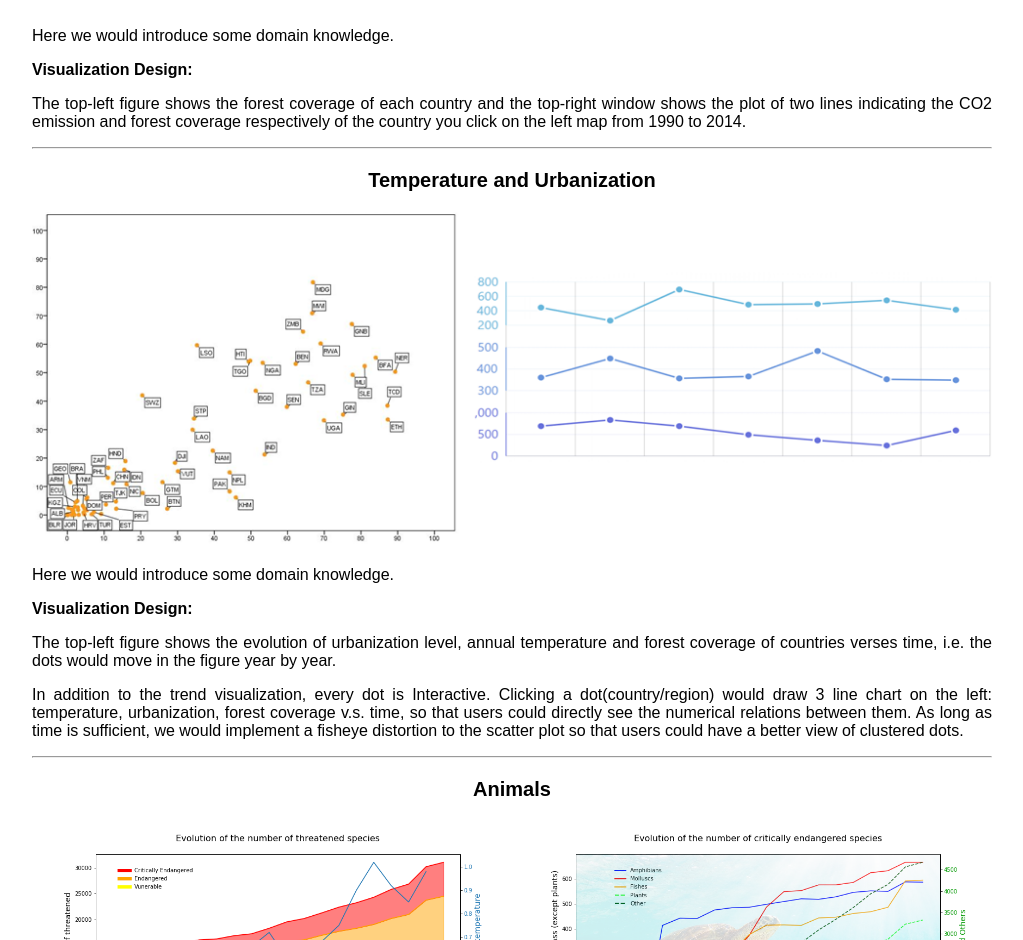
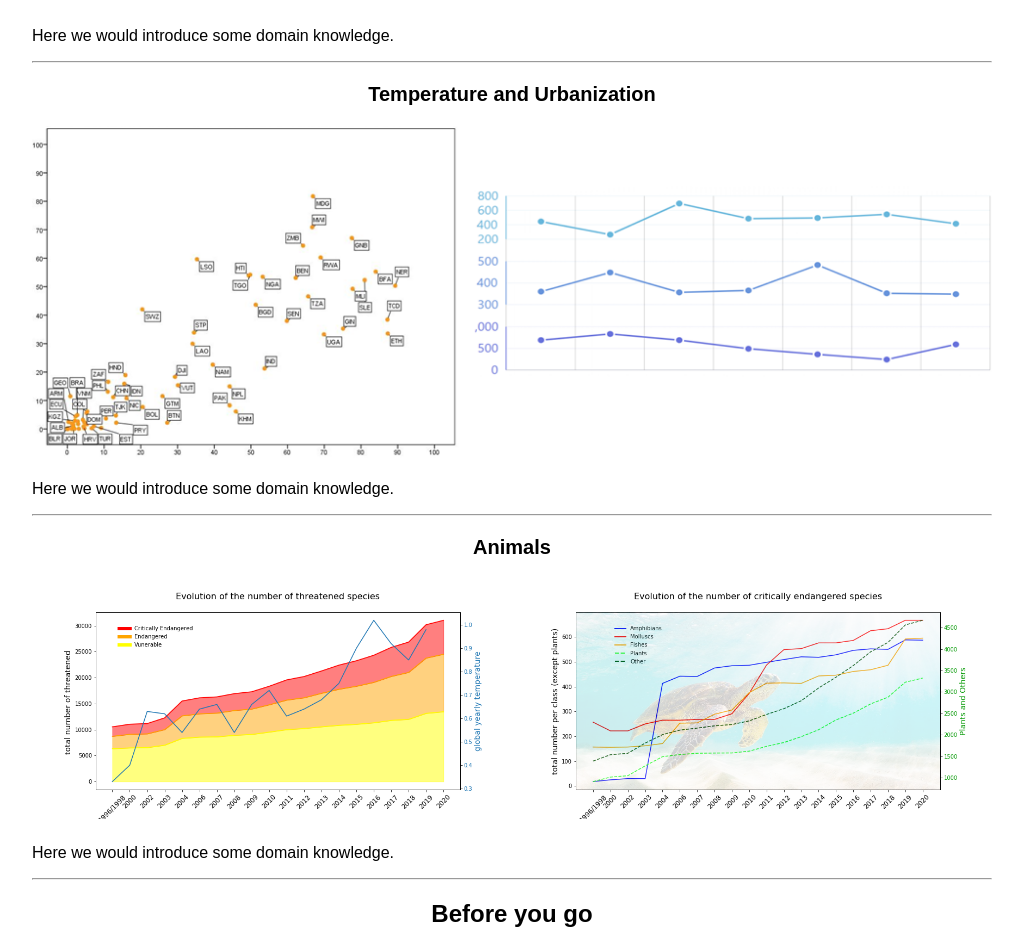
Before and after one commit to JunzeLeo/EPFL_COM-480_DataVisualization_CourseProject, a plain HTML site: page page/skeleton.html in a window 1280 px wide. Shown: the part 2252-3192 px from the top of the page, without its empty margins (128-1151 px from the left). Drawn offline with Linux system fonts and the light colour scheme.

Commit message:
remove viz descriptions

```diff
--- a/page/skeleton.html
+++ b/page/skeleton.html
@@ -124,7 +124,7 @@
 	<p style=>
 		Here we would introduce some domain knowledge.
 	</p>
-	<p style="font-weight: bold">
+	<!-- <p style="font-weight: bold">
 		Visualization Design:
 	</p>
 	<p>
@@ -132,7 +132,7 @@
 		top-right window shows the plot of two lines indicating the CO2 emission and
 		forest coverage respectively of the country you click on the left map from 1990 to 2014.
 
-	</p>
+	</p> -->
 	<hr />
 </div>
 
@@ -147,7 +147,7 @@
 	<p style=>
 		Here we would introduce some domain knowledge.
 	</p>
-	<p style="font-weight: bold">
+	<!-- <p style="font-weight: bold">
 		Visualization Design:
 	</p>
 	<p>
@@ -162,7 +162,7 @@
 		forest coverage v.s. time, so that users could directly see the numerical relations
 		between them. As long as time is sufficient, we would implement a fisheye distortion
 		 to the scatter plot so that users could have a better view of clustered dots.
-	</p>
+	</p> -->
 	<hr />
 </div>
 
```
